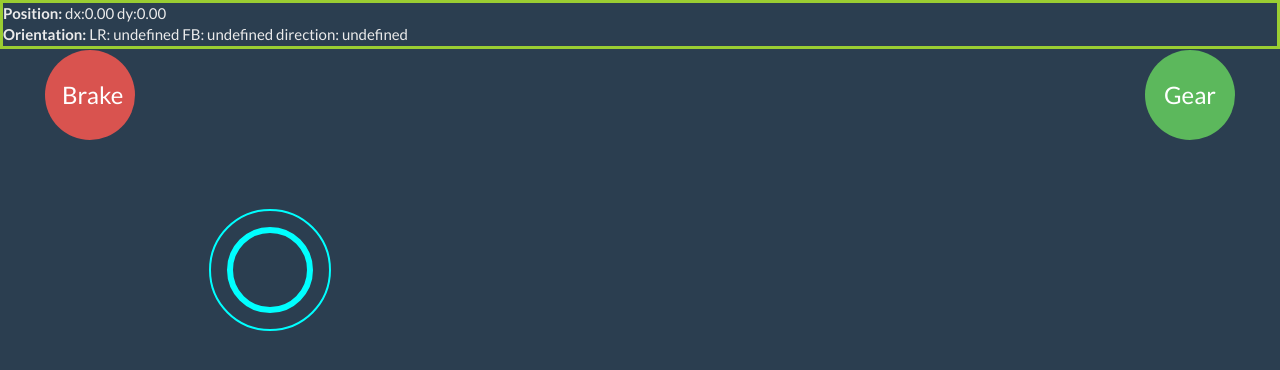
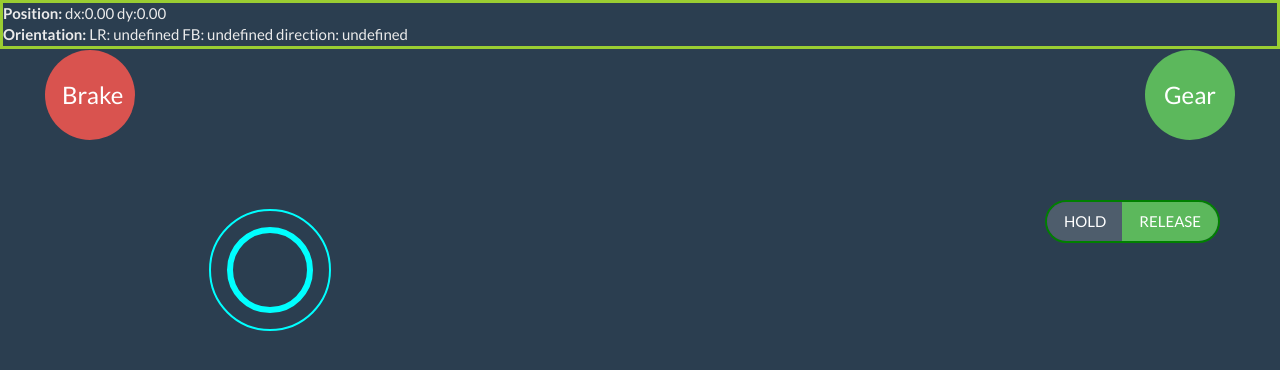
Before and after one commit to mcyprian/ITU_Robot, a plain HTML site: page index.html in a window 1280 px wide. Drawn offline with nearby package versions, Linux system fonts and the light colour scheme.

Commit message:
Add toggle buttons

```diff
--- /dev/null
+++ b/app/toggle_buttons.js
@@ -0,0 +1,4 @@
+function toggleHandling() {
+    $('button.toggle').toggleClass('btn-success');
+    $('button.toggle').toggleClass('btn-default');
+}
--- a/index.html
+++ b/index.html
@@ -11,6 +11,10 @@
            <div class="control-buttons">
                 <button type="button" class="btn btn-success btn-circle btn-xl gear">Gear</button>
                 <button type="button" class="btn btn-danger btn-circle btn-xl break">Brake</button>
+                <div id="arm" class="btn-group btn-toggle arm">
+                    <button class="btn btn-l toggle btn-default">HOLD</button>
+                    <button class="btn btn-l toggle btn-success">RELEASE</button>
+                </div>
             </div>
             <div id="joystick" class="joystick">
             </div>
@@ -18,12 +22,14 @@
                 <span class="joystick" id="joystick-position"></span>
                 <span class="orientation-data" id="device-orientation"></span>
             </div>
-
+            <script src="https://ajax.googleapis.com/ajax/libs/jquery/3.1.1/jquery.min.js"></script>
             <script src="app/joystick.js"></script>
             <script src="app/orientation.js"></script>
+            <script src="app/toggle_buttons.js"></script>
 	        <script>
                 createJoystick();
                 printOrientation();
+                arm.addEventListener("click", toggleHandling);
 	        </script>
         </div>
     </body>
--- a/static/index.css
+++ b/static/index.css
@@ -19,6 +19,15 @@
     right: 45px;
     top: 50px;
 }
+.arm {
+    position: absolute;
+    right: 60px;
+    top: 200px;
+    border: 2px solid green;
+}
+.arm, .toggle {
+    border-radius: 45px;
+}
 .joystick {
     position: relative;
 }
```
